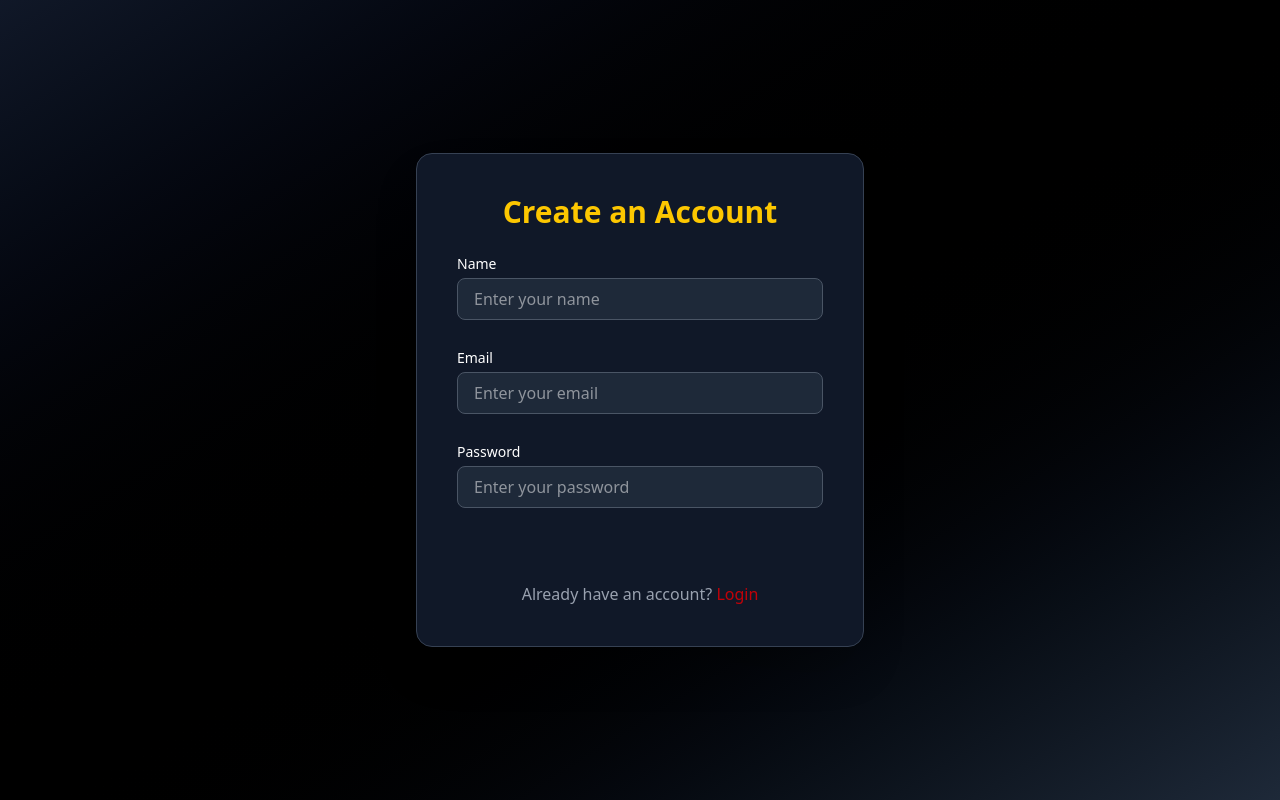
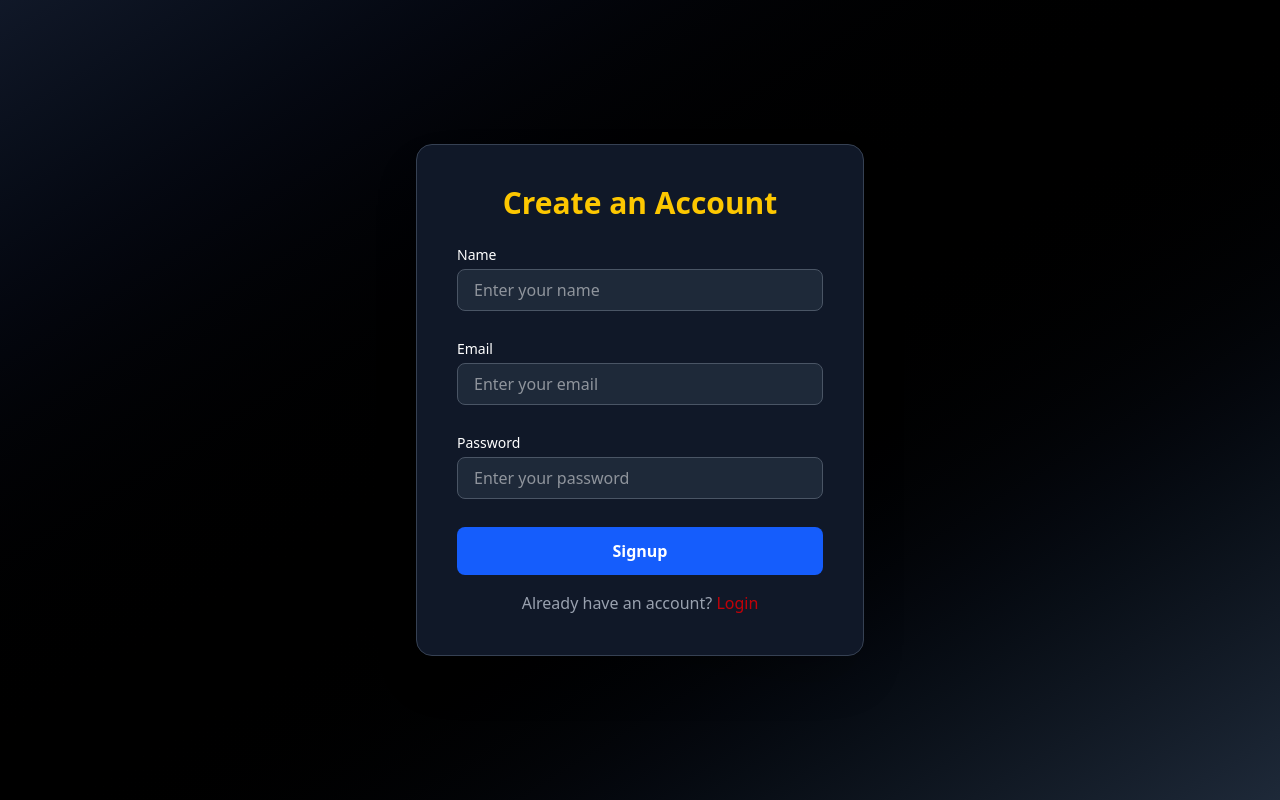
Before and after one commit to vedgalgat/Contact-vault, a React (Vite) app in the folder frontend/: page /signup in a window 1280 px wide. Built offline with nearby package versions, Linux system fonts and the light colour scheme.

Commit message:
new changes

```diff
--- a/frontend/src/pages/Signup.jsx
+++ b/frontend/src/pages/Signup.jsx
@@ -38,7 +38,7 @@ function Signup() {
         }
       );
 
-      toast.success("Signup Successful ||Mail Sent 🎉", {
+      toast.success("Signup Successfully", {
         style: {
           background: "black",
           color: "red"
@@ -111,12 +111,13 @@ function Signup() {
           </div>
           <button
             type="submit"
+            className="w-full py-3 rounded-lg font-semibold transition duration-300
+             bg-blue-600 text-white hover:bg-blue-700
+             focus:outline-none focus:ring-2 focus:ring-blue-400 cursor-pointer"
+          >
+            Signup
+          </button>
 
-            className={`w-full py-3 rounded-lg font-semibold transition duration-400`}
-
-          >
-
-          </button>
 
 
         </form>
```
